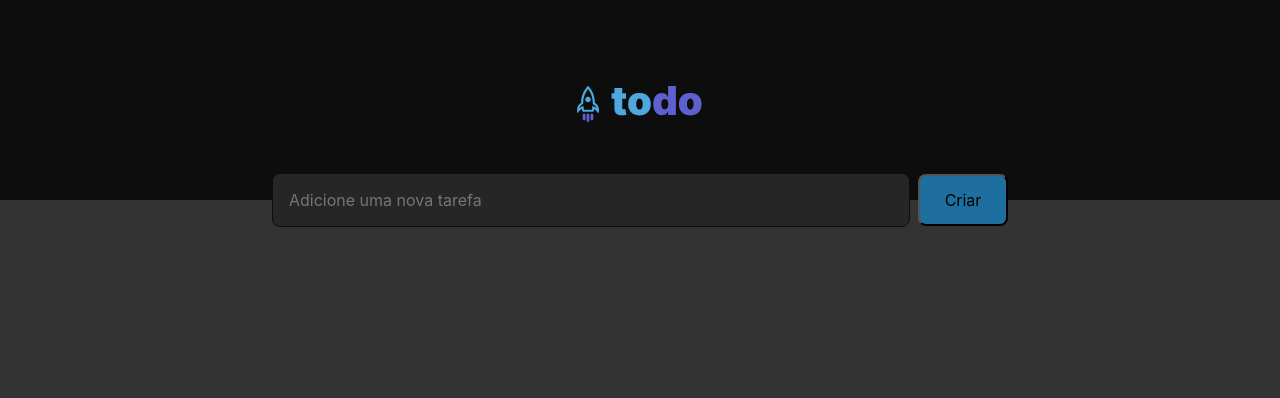
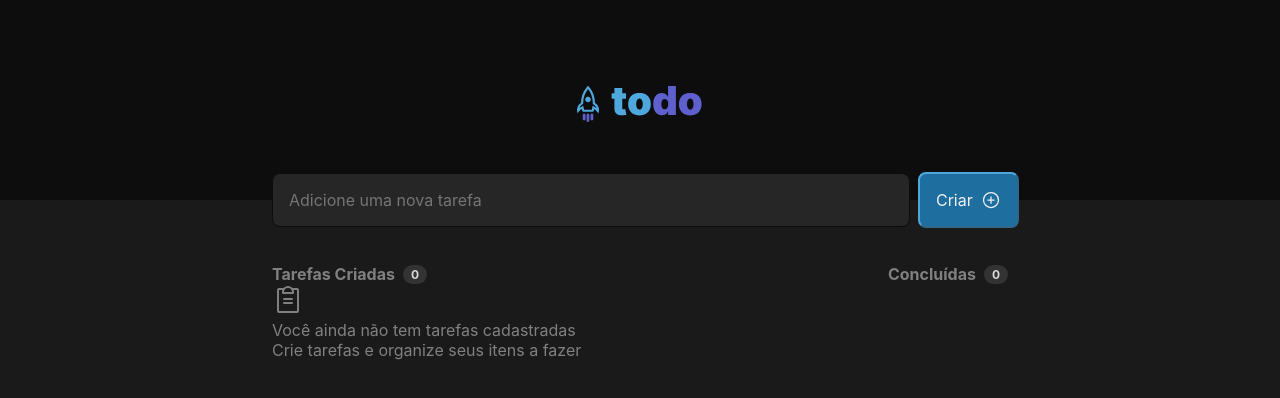
Before and after one commit to JVMoreiraD/to-do, a React (Vite) app: page / in a window 1280 px wide. Shown: the top 398 px of the page. Built offline with nearby package versions, Linux system fonts and the light colour scheme.

Commit message:
wip: page content

```diff
--- a/package.json
+++ b/package.json
@@ -10,6 +10,7 @@
   },
   "dependencies": {
     "@types/styled-components": "^5.1.26",
+    "phosphor-react": "^1.4.1",
     "react": "^18.2.0",
     "react-dom": "^18.2.0",
     "react-is": "^18.2.0",
--- a/src/App.tsx
+++ b/src/App.tsx
@@ -2,6 +2,7 @@ import './App.module.css'
 import './global.css'
 import { Header } from './components/Header/Header'
 import { NewTask } from './components/NewTask/NewTask'
+import { PageContent } from './components/PageContent/PageContent'
 
 function App() {
 
@@ -9,6 +10,7 @@ function App() {
     <div>
       <Header />
       <NewTask />
+      <PageContent />
     </div>
   )
 }
--- a/src/components/NewTask/NewTask.module.css
+++ /dev/null
@@ -1,73 +0,0 @@
-.newTask {
-    /* New Task */
-
-
-    /* Auto layout */
-
-    display: flex;
-    flex-direction: row;
-    align-items: center;
-    padding: 0rem;
-    gap: 0.5rem;
-
-    position: absolute;
-    width: 46rem;
-    height: 3.375rem;
-    left: calc(50% - 46rem/2);
-    top: 10.813rem;
-}
-
-.newTask button {
-    /* Auto layout */
-
-    display: flex;
-    flex-direction: row;
-    justify-content: center;
-    align-items: center;
-    padding: 1rem;
-    gap: 0.5rem;
-
-    width: 5.625rem;
-    height: 3.25rem;
-
-    /* Blue Dark */
-
-    background: #1E6F9F;
-    border-radius: 8px;
-
-    /* Inside auto layout */
-
-    flex: none;
-    order: 1;
-    flex-grow: 0;
-}
-
-.newTask textarea {
-    box-sizing: border-box;
-    resize: none;
-
-    /* Auto layout */
-
-    display: flex;
-    flex-direction: row;
-    align-items: center;
-    padding: 1rem;
-    gap: 0.5rem;
-
-    width: 39.875rem;
-    height: 3.375rem;
-
-    /* Gray 500 */
-
-    background: #262626;
-    /* Gray 700 */
-
-    border: 0.063rem solid #0D0D0D;
-    border-radius: 8px;
-
-    /* Inside auto layout */
-
-    flex: none;
-    order: 0;
-    flex-grow: 1;
-}
--- a/src/components/NewTask/NewTask.tsx
+++ b/src/components/NewTask/NewTask.tsx
@@ -1,11 +1,12 @@
-import styles from "./NewTask.module.css"
+import { PlusCircle } from "phosphor-react"
+import { NewTaskContainer } from "./styles"
 export function NewTask() {
     return (
-        <div className={styles.newTask}>
+        <NewTaskContainer>
             <form>
                 <textarea placeholder="Adicione uma nova tarefa" />
             </form>
-            <button>Criar</button>
-        </div>
+            <button>Criar <PlusCircle size={20} /></button>
+        </NewTaskContainer>
     )
 }
--- /dev/null
+++ b/src/components/NewTask/styles.ts
@@ -0,0 +1,63 @@
+import styled from "styled-components";
+
+export const NewTaskContainer = styled.div`
+    display: flex;
+    align-items: center;
+    padding: 0rem;
+    gap: 0.5rem;
+
+    position: absolute;
+    width: 46rem;
+    height: 3.375rem;
+    left: calc(50% - 46rem/2);
+    top: 10.813rem;
+
+    button{
+        /* Auto layout */
+        display: flex;
+        justify-content: center;
+        align-items: center;
+        padding: 1rem;
+        gap: 0.5rem;
+        color: var(--gray-100);
+
+        /* Blue Dark */
+        border-color: var(--blue);
+        background: var(--blue-dark);
+        border-radius: 8px;
+        /* Inside auto layout */
+        cursor: pointer;
+        flex: none;
+        order: 1;
+        flex-grow: 0;
+    }
+    textarea{
+        box-sizing: border-box;
+        resize: none;
+
+        /* Auto layout */
+
+        display: flex;
+        flex-direction: row;
+        align-items: center;
+        padding: 1rem;
+        gap: 0.5rem;
+
+        width: 39.875rem;
+        height: 3.375rem;
+
+        /* Gray 500 */
+
+        background: #262626;
+        /* Gray 700 */
+
+        border: 0.063rem solid #0D0D0D;
+        border-radius: 8px;
+
+        /* Inside auto layout */
+
+        flex: none;
+        order: 0;
+        flex-grow: 1;
+    }
+`
--- /dev/null
+++ b/src/components/PageContent/PageContent.tsx
@@ -0,0 +1,29 @@
+import { ClipboardText } from "phosphor-react";
+import { PageContentContainer } from "./styles";
+export function PageContent() {
+    return (
+        <PageContentContainer>
+            <div>
+                <header>
+                    <p className="createdShores">
+                        Tarefas Criadas
+                        <span>0</span>
+                    </p>
+                    <p className="finishedShores">
+                        Concluídas
+                        <span>0</span>
+                    </p>
+                </header>
+            </div>
+            <div>
+                <ClipboardText size={32} />
+                <p>
+                    Você ainda não tem tarefas cadastradas
+                </p>
+                <span>
+                    Crie tarefas e organize seus itens a fazer
+                </span>
+            </div>
+        </PageContentContainer>
+    )
+}
--- /dev/null
+++ b/src/components/PageContent/styles.ts
@@ -0,0 +1,30 @@
+import styled from "styled-components";
+
+export const PageContentContainer = styled.div`
+    max-width: 46rem;
+    margin: 0 auto;
+    margin-top: 4rem;
+
+    header{
+        display: flex;
+        justify-content: space-between;
+
+        p{
+
+            font-weight: 700;
+            display: flex;
+            align-items: center;
+
+            span{
+                background: var(--gray-400);
+                margin-left: 0.5rem;
+                font-size: 0.75rem;
+                color: var(--gray-200);
+                padding: 0.125rem 0.5rem;
+                border-radius: 999px;
+            }
+        }
+
+
+    }
+`
--- a/src/global.css
+++ b/src/global.css
@@ -23,7 +23,7 @@
 
 
 body {
-    background: var(--gray-400);
+    background: var(--gray-600);
     color: var(--gray-300);
     -webkit-font-smoothing: antialiased;
 }
```
Also changed, not shown: src/assets/Clipboard.svg (deleted), 1 other file (tests, documents, lock files or other folders).
